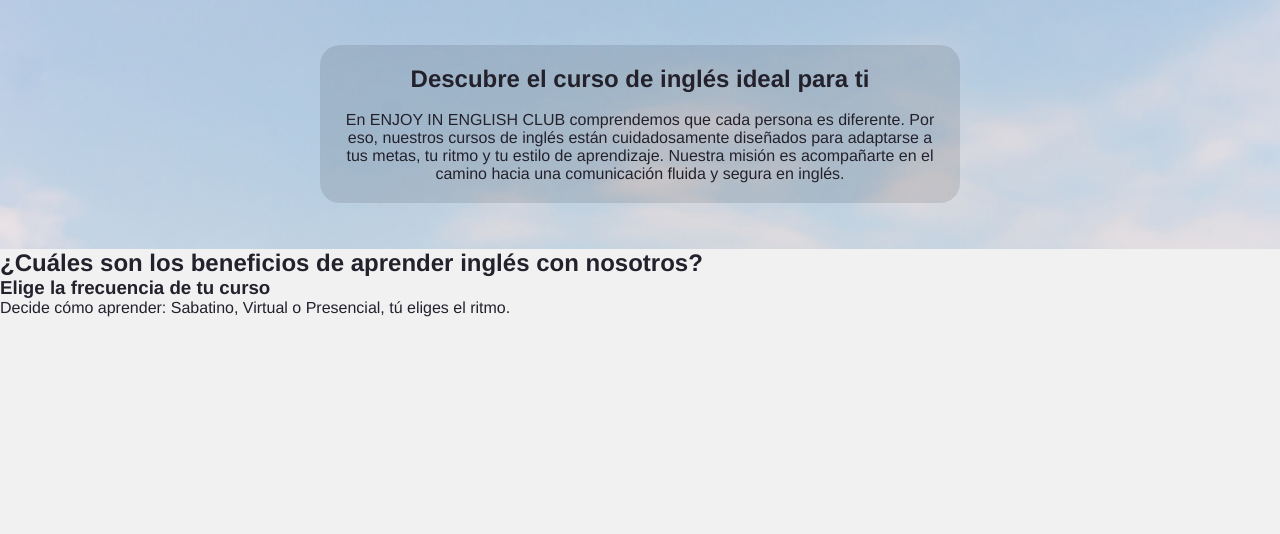
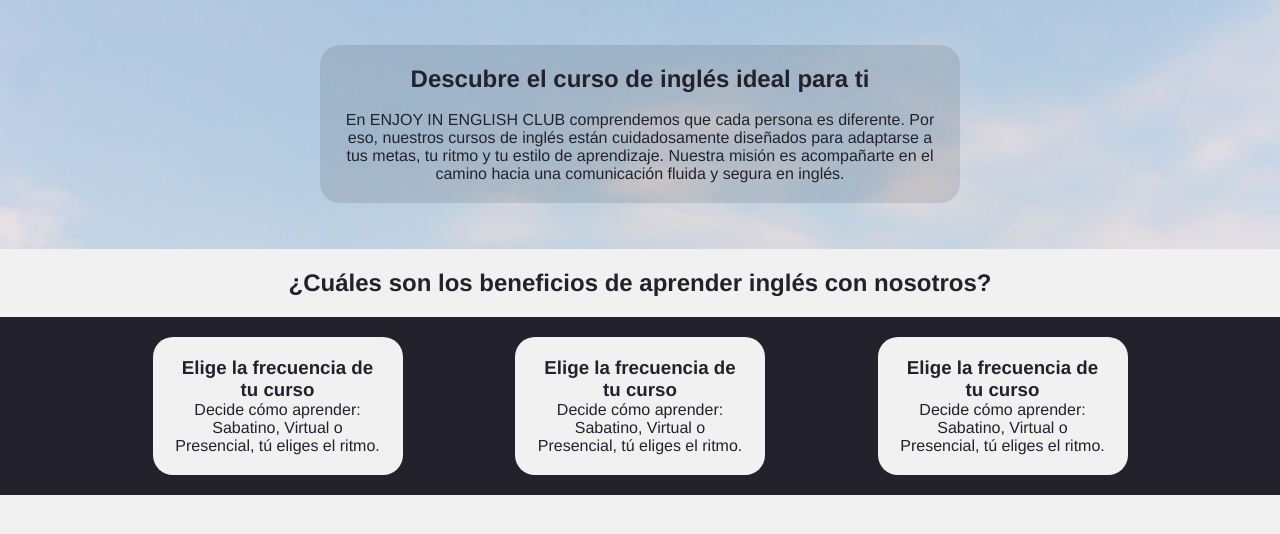
Before and after one commit to DenilsonNM/Enjoy-In-English-Club, a PHP site: page / in a window 1280 px wide. Shown: the part 136-670 px from the top of the page. Run offline with PHP 8.4, Linux system fonts and the light colour scheme; some libraries are stand-ins or nearby versions.

Commit message:
update index

```diff
--- a/index.html
+++ b/index.html
@@ -47,16 +47,26 @@
 
   <!-- ------------------------------------- -->
 
-  <div class="subtitle">
+  <div class="subtitle ancho">
     <h2>¿Cuáles son los beneficios de aprender inglés con nosotros?
     </h2>
   </div>
 
   <section class="section_beneficios">
-    <article>
-      <h3>Elige la frecuencia de tu curso</h3>
-      <p>Decide cómo aprender: Sabatino, Virtual o Presencial, tú eliges el ritmo.</p>
-    </article>
+    <div class="ancho div_beneficios">
+      <article>
+        <h3>Elige la frecuencia de tu curso</h3>
+        <p>Decide cómo aprender: Sabatino, Virtual o Presencial, tú eliges el ritmo.</p>
+      </article>
+      <article>
+        <h3>Elige la frecuencia de tu curso</h3>
+        <p>Decide cómo aprender: Sabatino, Virtual o Presencial, tú eliges el ritmo.</p>
+      </article>
+      <article>
+        <h3>Elige la frecuencia de tu curso</h3>
+        <p>Decide cómo aprender: Sabatino, Virtual o Presencial, tú eliges el ritmo.</p>
+      </article>
+    </div>
   </section>
 
 </body>
--- a/styles/general.css
+++ b/styles/general.css
@@ -97,3 +97,27 @@
 }
 
 /* ------------------------------------- */
+
+.subtitle {
+  text-align: center;
+  padding: 20px;
+}
+
+.section_beneficios {
+  background-color: var(--color-2);
+  padding: 20px;
+}
+
+.div_beneficios {
+  display: flex;
+  align-items: center;
+  justify-content: space-evenly;
+}
+
+.section_beneficios article {
+  background-color: var(--color-3);
+  padding: 20px;
+  width: 250px;
+  text-align: center;
+  border-radius: 20px;
+}
```
